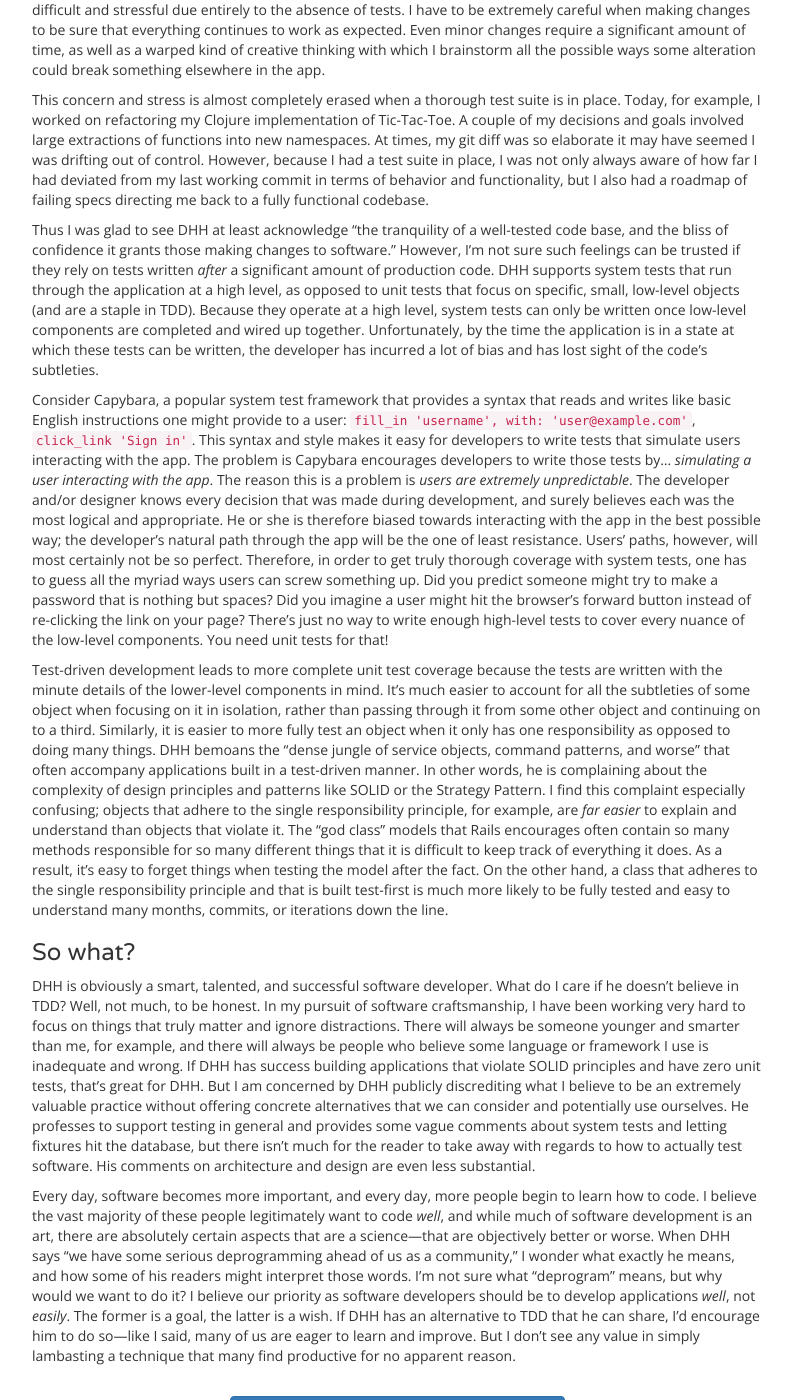
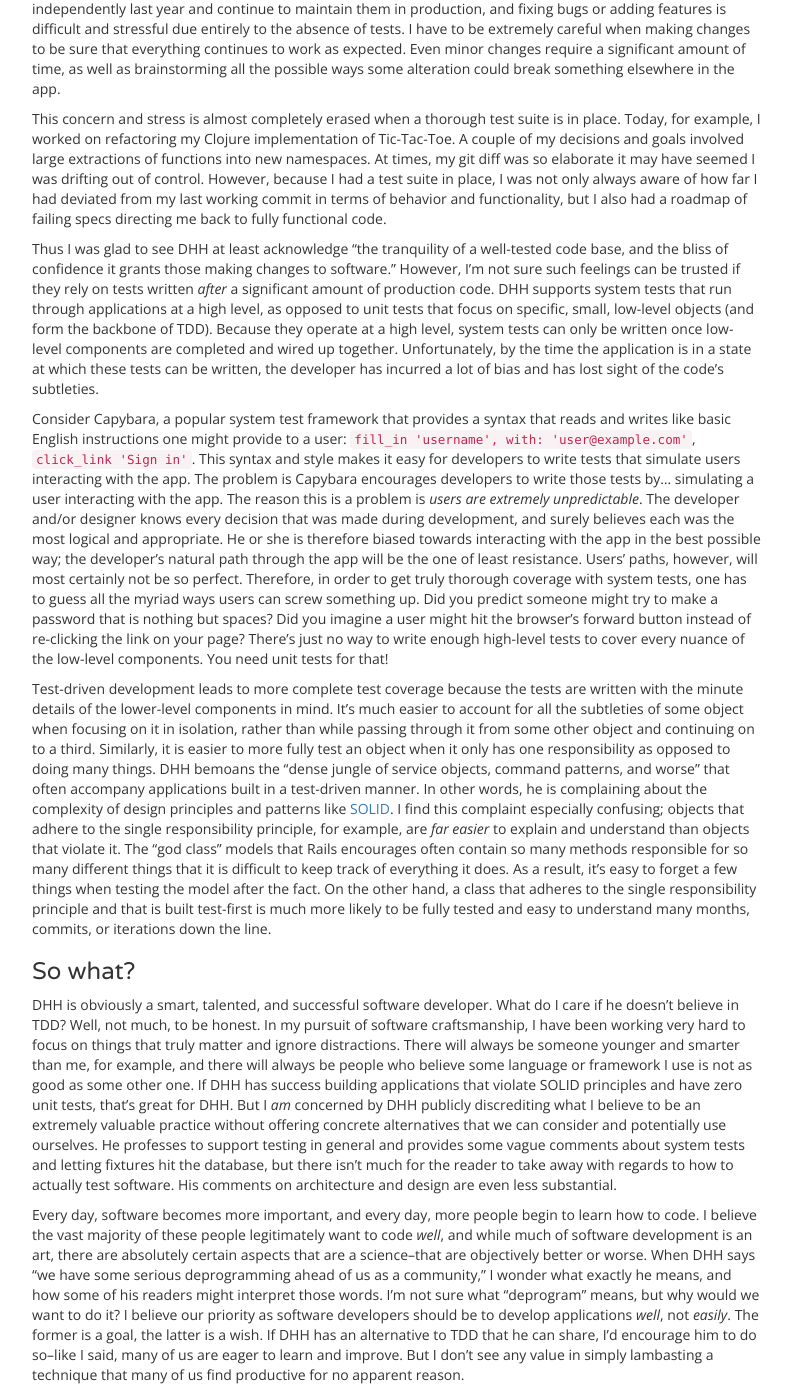
Before and after one commit to mikeknep/website, a Jekyll site: the page built from _posts/2014-04-23-response-to-dhh.md, in a window 1280 px wide and 1400 px high, scrolled down 432 px. Shown: the whole window, without its empty margins (243-1034 px from the left). Built offline with Jekyll 4.4.1, drawn with Linux system fonts in a browser that asks for light colours; nearby versions of some CDN libraries; library files that are not in the unit come from our copies; Markdown is read by kramdown in place of the engine named in the settings; some of the changed text lies outside the part shown.

Commit message:
A few small edits to DHH response

```diff
--- a/_posts/2014-04-23-response-to-dhh.md
+++ b/_posts/2014-04-23-response-to-dhh.md
@@ -3,22 +3,22 @@
 title: Response to DHH
 ---
 
-DHH, the inventor of Ruby on Rails, published a [blog post](http://david.heinemeierhansson.com/2014/tdd-is-dead-long-live-testing.html) this morning in which he criticizes TDD, unit testing, and (vaguely) several software design principles. I'd like to articulate some of my thoughts in response.
+DHH, the inventor of Ruby on Rails, published a [blog post](http://david.heinemeierhansson.com/2014/tdd-is-dead-long-live-testing.html) this morning in which he criticizes TDD, unit testing, and (vaguely) several software design principles. This is my response.
 
-**Important note: though my opinions have been significantly shaped by my residency at 8th Light, they in no way should be construed as those of the company as a whole. These thoughts are entirely my own, and this post is not written with the intention of being published on the 8th Light blog.**
+#### Important note: though my opinions have been significantly shaped by my residency at 8th Light, they in no way should be construed as those of the company as a whole. These thoughts are entirely my own, and this post is not written with the intention of being published on the 8th Light blog.
 
 
-The lack of a thorough test suite has become a source of intense discomfort for me. I built several apps independently last year and continue to maintain them in production, and fixing bugs or adding features is difficult and stressful due entirely to the absence of tests. I have to be extremely careful when making changes to be sure that everything continues to work as expected. Even minor changes require a significant amount of time, as well as a warped kind of creative thinking with which I brainstorm all the possible ways some alteration could break something elsewhere in the app.
+The lack of a thorough test suite has become a source of intense discomfort for me. I built several apps independently last year and continue to maintain them in production, and fixing bugs or adding features is difficult and stressful due entirely to the absence of tests. I have to be extremely careful when making changes to be sure that everything continues to work as expected. Even minor changes require a significant amount of time, as well as brainstorming all the possible ways some alteration could break something elsewhere in the app.
 
-This concern and stress is almost completely erased when a thorough test suite is in place. Today, for example, I worked on refactoring my Clojure implementation of Tic-Tac-Toe. A couple of my decisions and goals involved large extractions of functions into new namespaces. At times, my git diff was so elaborate it may have seemed I was drifting out of control. However, because I had a test suite in place, I was not only always aware of how far I had deviated from my last working commit in terms of behavior and functionality, but I also had a roadmap of failing specs directing me back to a fully functional codebase.
+This concern and stress is almost completely erased when a thorough test suite is in place. Today, for example, I worked on refactoring my Clojure implementation of Tic-Tac-Toe. A couple of my decisions and goals involved large extractions of functions into new namespaces. At times, my git diff was so elaborate it may have seemed I was drifting out of control. However, because I had a test suite in place, I was not only always aware of how far I had deviated from my last working commit in terms of behavior and functionality, but I also had a roadmap of failing specs directing me back to fully functional code.
 
-Thus I was glad to see DHH at least acknowledge "the tranquility of a well-tested code base, and the bliss of confidence it grants those making changes to software." However, I'm not sure such feelings can be trusted if they rely on tests written *after* a significant amount of production code. DHH supports system tests that run through the application at a high level, as opposed to unit tests that focus on specific, small, low-level objects (and are a staple in TDD). Because they operate at a high level, system tests can only be written once low-level components are completed and wired up together. Unfortunately, by the time the application is in a state at which these tests can be written, the developer has incurred a lot of bias and has lost sight of the code's subtleties.
+Thus I was glad to see DHH at least acknowledge "the tranquility of a well-tested code base, and the bliss of confidence it grants those making changes to software." However, I'm not sure such feelings can be trusted if they rely on tests written *after* a significant amount of production code. DHH supports system tests that run through applications at a high level, as opposed to unit tests that focus on specific, small, low-level objects (and form the backbone of TDD). Because they operate at a high level, system tests can only be written once low-level components are completed and wired up together. Unfortunately, by the time the application is in a state at which these tests can be written, the developer has incurred a lot of bias and has lost sight of the code's subtleties.
 
-Consider Capybara, a popular system test framework that provides a syntax that reads and writes like basic English instructions one might provide to a user: `fill_in 'username', with: 'user@example.com'`, `click_link 'Sign in'`. This syntax and style makes it easy for developers to write tests that simulate users interacting with the app. The problem is Capybara encourages developers to write those tests by... *simulating a user interacting with the app*. The reason this is a problem is *users are extremely unpredictable*. The developer and/or designer knows every decision that was made during development, and surely believes each was the most logical and appropriate. He or she is therefore biased towards interacting with the app in the best possible way; the developer's natural path through the app will be the one of least resistance. Users' paths, however, will most certainly not be so perfect. Therefore, in order to get truly thorough coverage with system tests, one has to guess all the myriad ways users can screw something up. Did you predict someone might try to make a password that is nothing but spaces? Did you imagine a user might hit the browser's forward button instead of re-clicking the link on your page? There's just no way to write enough high-level tests to cover every nuance of the low-level components. You need unit tests for that!
+Consider Capybara, a popular system test framework that provides a syntax that reads and writes like basic English instructions one might provide to a user: `fill_in 'username', with: 'user@example.com'`, `click_link 'Sign in'`. This syntax and style makes it easy for developers to write tests that simulate users interacting with the app. The problem is Capybara encourages developers to write those tests by... simulating a user interacting with the app. The reason this is a problem is *users are extremely unpredictable*. The developer and/or designer knows every decision that was made during development, and surely believes each was the most logical and appropriate. He or she is therefore biased towards interacting with the app in the best possible way; the developer's natural path through the app will be the one of least resistance. Users' paths, however, will most certainly not be so perfect. Therefore, in order to get truly thorough coverage with system tests, one has to guess all the myriad ways users can screw something up. Did you predict someone might try to make a password that is nothing but spaces? Did you imagine a user might hit the browser's forward button instead of re-clicking the link on your page? There's just no way to write enough high-level tests to cover every nuance of the low-level components. You need unit tests for that!
 
-Test-driven development leads to more complete unit test coverage because the tests are written with the minute details of the lower-level components in mind. It's much easier to account for all the subtleties of some object when focusing on it in isolation, rather than passing through it from some other object and continuing on to a third. Similarly, it is easier to more fully test an object when it only has one responsibility as opposed to doing many things. DHH bemoans the "dense jungle of service objects, command patterns, and worse" that often accompany applications built in a test-driven manner. In other words, he is complaining about the complexity of design principles and patterns like SOLID or the Strategy Pattern. I find this complaint especially confusing; objects that adhere to the single responsibility principle, for example, are *far easier* to explain and understand than objects that violate it. The "god class" models that Rails encourages often contain so many methods responsible for so many different things that it is difficult to keep track of everything it does. As a result, it's easy to forget things when testing the model after the fact. On the other hand, a class that adheres to the single responsibility principle and that is built test-first is much more likely to be fully tested and easy to understand many months, commits, or iterations down the line.
+Test-driven development leads to more complete test coverage because the tests are written with the minute details of the lower-level components in mind. It's much easier to account for all the subtleties of some object when focusing on it in isolation, rather than while passing through it from some other object and continuing on to a third. Similarly, it is easier to more fully test an object when it only has one responsibility as opposed to doing many things. DHH bemoans the "dense jungle of service objects, command patterns, and worse" that often accompany applications built in a test-driven manner. In other words, he is complaining about the complexity of design principles and patterns like [SOLID](https://github.com/mikeknep/SOLID). I find this complaint especially confusing; objects that adhere to the single responsibility principle, for example, are *far easier* to explain and understand than objects that violate it. The "god class" models that Rails encourages often contain so many methods responsible for so many different things that it is difficult to keep track of everything it does. As a result, it's easy to forget a few things when testing the model after the fact. On the other hand, a class that adheres to the single responsibility principle and that is built test-first is much more likely to be fully tested and easy to understand many months, commits, or iterations down the line.
 
 ### So what?
-DHH is obviously a smart, talented, and successful software developer. What do I care if he doesn't believe in TDD? Well, not much, to be honest. In my pursuit of software craftsmanship, I have been working very hard to focus on things that truly matter and ignore distractions. There will always be someone younger and smarter than me, for example, and there will always be people who believe some language or framework I use is inadequate and wrong. If DHH has success building applications that violate SOLID principles and have zero unit tests, that's great for DHH. But I am concerned by DHH publicly discrediting what I believe to be an extremely valuable practice without offering concrete alternatives that we can consider and potentially use ourselves. He professes to support testing in general and provides some vague comments about system tests and letting fixtures hit the database, but there isn't much for the reader to take away with regards to how to actually test software. His comments on architecture and design are even less substantial.
+DHH is obviously a smart, talented, and successful software developer. What do I care if he doesn't believe in TDD? Well, not much, to be honest. In my pursuit of software craftsmanship, I have been working very hard to focus on things that truly matter and ignore distractions. There will always be someone younger and smarter than me, for example, and there will always be people who believe some language or framework I use is not as good as some other one. If DHH has success building applications that violate SOLID principles and have zero unit tests, that's great for DHH. But I *am* concerned by DHH publicly discrediting what I believe to be an extremely valuable practice without offering concrete alternatives that we can consider and potentially use ourselves. He professes to support testing in general and provides some vague comments about system tests and letting fixtures hit the database, but there isn't much for the reader to take away with regards to how to actually test software. His comments on architecture and design are even less substantial.
 
-Every day, software becomes more important, and every day, more people begin to learn how to code. I believe the vast majority of these people legitimately want to code *well*, and while much of software development is an art, there are absolutely certain aspects that are a science—that are objectively better or worse. When DHH says "we have some serious deprogramming ahead of us as a community," I wonder what exactly he means, and how some of his readers might interpret those words. I'm not sure what "deprogram" means, but why would we want to do it? I believe our priority as software developers should be to develop applications *well*, not *easily*. The former is a goal, the latter is a wish. If DHH has an alternative to TDD that he can share, I'd encourage him to do so—like I said, many of us are eager to learn and improve. But I don't see any value in simply lambasting a technique that many find productive for no apparent reason.
+Every day, software becomes more important, and every day, more people begin to learn how to code. I believe the vast majority of these people legitimately want to code *well*, and while much of software development is an art, there are absolutely certain aspects that are a science--that are objectively better or worse. When DHH says "we have some serious deprogramming ahead of us as a community," I wonder what exactly he means, and how some of his readers might interpret those words. I'm not sure what "deprogram" means, but why would we want to do it? I believe our priority as software developers should be to develop applications *well*, not *easily*. The former is a goal, the latter is a wish. If DHH has an alternative to TDD that he can share, I'd encourage him to do so--like I said, many of us are eager to learn and improve. But I don't see any value in simply lambasting a technique that many of us find productive for no apparent reason.
```
